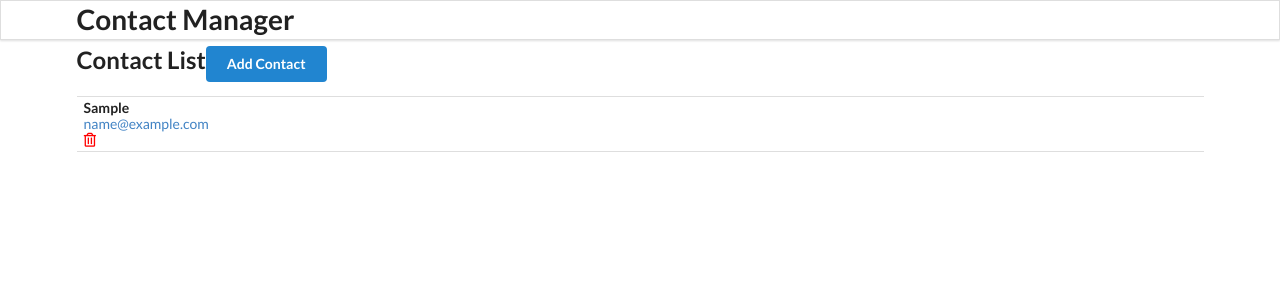
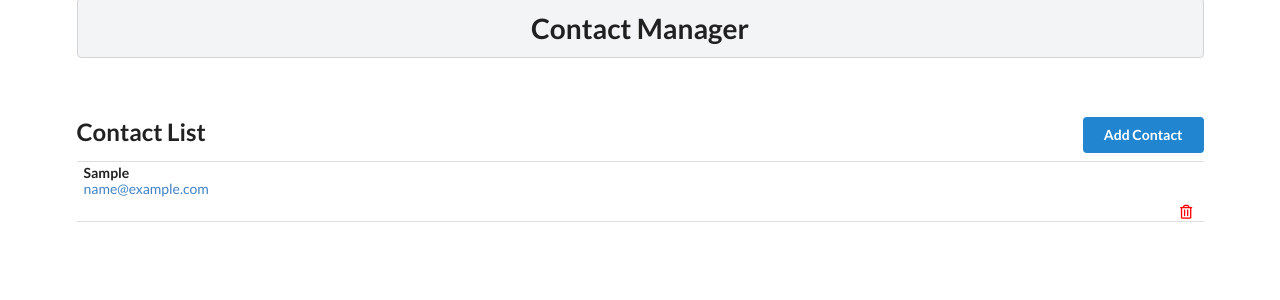
Before and after one commit to sanjaykirupaharan/contact-add-manager, a React (Create React App) app: page /add in a window 1280 px wide. Both pictures are taken after typing "Sample", "name@example.com" into the empty fields and a click on the button "Add". Shown: the top 300 px of the page. Built offline with nearby package versions, Linux system fonts and the light colour scheme.

Commit message:
fix: customize header alignment and change some color of buttons

```diff
--- a/src/components/AddContact.js
+++ b/src/components/AddContact.js
@@ -34,7 +34,7 @@ class AddContact extends React.Component{
                   <label htmlFor="">Email</label>
                   <input type="text" name='email' placeholder='Email' onChange={(e) => this.setState({email: e.target.value })} value={this.state.email}  />
                </div>
-               <button className='ui button blue'>Add </button>
+               <button className='ui inverted button green center aligned container '>Add </button>
             </form>
          </div>
       )
--- a/src/components/App.js
+++ b/src/components/App.js
@@ -8,7 +8,7 @@ import AddContact from './AddContact';
 import ContactList from './ContactList';
 
 function App() {
-  const LOCAL_STORAGE_KEY = "contacts"
+  const LOCAL_STORAGE_KEY = "contacts" ;
   const [contacts, setContacts] = useState([]);
 
   const addContactHandler = (contact) => {
--- a/src/components/ContactCard.js
+++ b/src/components/ContactCard.js
@@ -1,6 +1,6 @@
  import React from 'react'
  import { Link } from "react-router-dom";
-import user from "../images/person.png";
+// import user from "../images/person.png";
 
 const ContactCard = (props) => {
    const { id, name, email } = props.contact;
@@ -8,13 +8,13 @@ const ContactCard = (props) => {
          <div className="item">
             {/* <img  className='ui image' src={user} alt="user" /> */}
          <div className="content">
-            <Link to={'/contact/${id}'}>
+            <Link to={'/contact/{id}'}>
                <div className="header">{ name }</div>
                <div>{ email }</div>
             </Link>
          </div>
          <i
-           className="trash alternate outline icon"
+           className="trash alternate outline icon right floated"
            style={{color:"red", marginTop: "7px" }}
            onClick= {() => props.clickHandler (id)}></i>
       </div>
--- a/src/components/ContactList.js
+++ b/src/components/ContactList.js
@@ -34,7 +34,7 @@ const ContactList = (props) => {
       <h2>
         Contact List
         <Link to="/add">
-          <button className='ui button blue right'> Add Contact</button>
+          <button className='ui button blue right floated onItemClick'> Add Contact</button>
         </Link>
 
       </h2>
--- a/src/components/Header.js
+++ b/src/components/Header.js
@@ -2,11 +2,9 @@ import React from 'react';
 
 const Header = () => {
    return(
-      <div className='ui fixed menu'>
-         <div className="ui center aligned container">
+         <div className="ui block header center aligned">
             <h1>Contact Manager</h1>
          </div>
-      </div>
    );
 }
 
```
